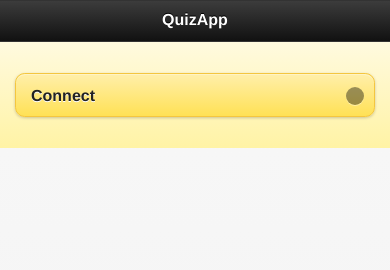
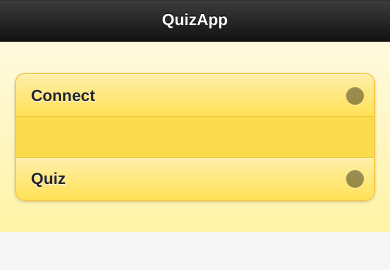
Before and after one commit to GuNsBrO/TestBuild, a plain HTML site: page index.html in a window 390 px wide. Drawn offline with Linux system fonts and the light colour scheme.

Commit message:
Added Quest

```diff
--- a/index.html
+++ b/index.html
@@ -25,6 +25,8 @@
   <div data-role="content" data-theme="e">
     <ul data-role="listview" data-inset="true">
       <li><a href="http://ec2-50-112-186-213.us-west-2.compute.amazonaws.com/QuizApp/index.php">Connect</a></li>
+      <li>&nbsp;</li>
+      <li><a href="http://ec2-50-112-186-213.us-west-2.compute.amazonaws.com/QuizApp/quest.php">Quiz</a></li>
     </ul>
   </div>
 </div>
```
